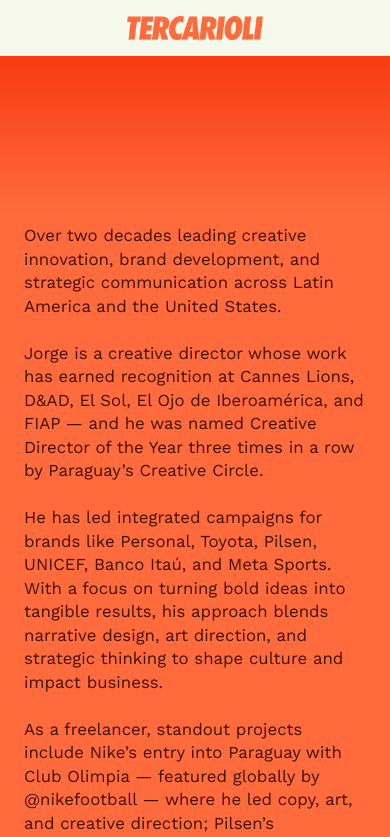
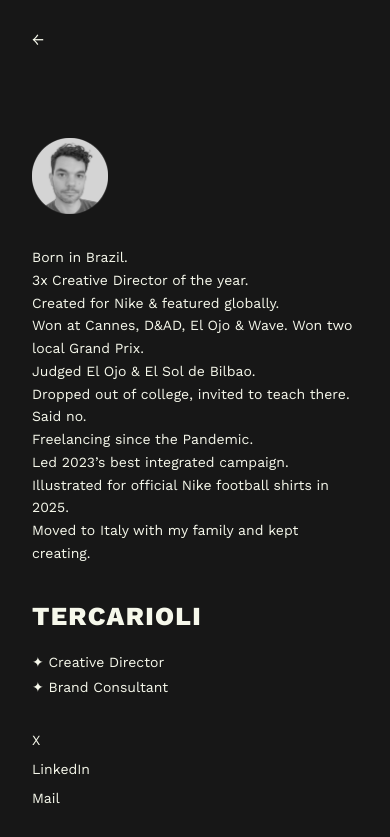
Before and after one commit to Tercarioli/Tercarioli.com, a website: page about.html in a window 390 px wide. Shown: the top 837 px of the page. Drawn offline with nearby package versions, Linux system fonts and the light colour scheme.

Commit message:
Update about.html

```diff
--- a/about.html
+++ b/about.html
@@ -1,96 +1,94 @@
 <!DOCTYPE html>
-<html lang="en">
+<html lang="es">
 <head>
-    <meta charset="UTF-8" />
-    <meta name="viewport" content="width=device-width, initial-scale=1.0" />
-    <title>About – Jorge Tercarioli</title>
+  <meta charset="utf-8" />
+  <meta name="viewport" content="width=device-width, initial-scale=1" />
+  <title>About — Tercarioli</title>
+  <link rel="canonical" href="https://tercarioli.com/about.html" />
+  <!-- Favicon & Icons -->
+  <link href="/assets/favicon-32x32.png" rel="icon" sizes="32x32" type="image/png"/>
+  <link href="/assets/favicon-16x16.png" rel="icon" sizes="16x16" type="image/png"/>
+  <link href="/assets/apple-touch-icon.png" rel="apple-touch-icon" sizes="180x180"/>
+  <link href="/manifest.json" rel="manifest"/>
+  <meta content="#171717" name="theme-color"/>
   <script src="https://cdn.tailwindcss.com"></script>
-    <script>
-      tailwind.config = {
-        theme: {
-          extend: {},
-        }
-      }
-    </script>
-    <link href="https://fonts.googleapis.com/css2?family=Work+Sans:wght@400;600;800&display=swap" rel="stylesheet" />
+  <link href="https://fonts.googleapis.com/css2?family=Work+Sans:wght@400;700;800&display=swap" rel="stylesheet">
   <style>
-      body {
-        margin: 0;
-        background-color: #FF6B3D;
-        font-family: 'Work Sans', sans-serif;
-      }
+    :root { --bg:#171717; --fg:#F6F8EB; }
+    html,body{ background:var(--bg); color:var(--fg); }
+    body{ font-family:"Work Sans",system-ui,-apple-system,Segoe UI,Roboto,Ubuntu,"Helvetica Neue",Arial; }
+    .gallery-box{ aspect-ratio:16/10; } /* por consistencia con las internas */
+    a{ color:var(--fg); }
   </style>
 </head>
-  <body class="relative bg-[#FF6B3D] text-[#3e1104] font-['Work_Sans']">
+<body class="antialiased">
 
-  <!-- NAVBAR -->
-  <nav class="fixed top-0 w-full z-50 bg-[#F6F8EB] text-[#FF6F3D] py-4">
-    <div class="container mx-auto text-center">
-      <a href="/">
-        <img src="assets/logotercarioli.png" alt="Tercarioli logo" class="h-6 mx-auto" />
-      </a>
-    </div>
+  <!-- OUTER -->
+  <div class="px-[32px]">
+
+    <!-- NAVBAR (solo flecha al home) -->
+    <nav class="pt-[32px] pb-[90px] flex items-center justify-between w-full">
+      <a href="index.html" aria-label="Back to Home"
+         class="text-[16px] leading-none hover:opacity-80 transition">←</a>
+      <!-- vacío a la derecha para conservar layout -->
+      <span></span>
     </nav>
 
-  <!-- GRADIENT OVERLAY -->
-  <div class="fixed top-0 left-0 w-full h-[14rem] z-30 pointer-events-none"
-    style="background: linear-gradient(to bottom, rgba(246, 41, 0, 1) 0%, rgba(255, 107, 61, 0.0) 95%)">
+    <!-- GRID 4 columnas -->
+    <section class="max-w-[112rem] mx-auto grid grid-cols-1 md:grid-cols-4 gap-4 md:gap-[18px]">
+      <!-- Columna 1: Foto + bio + bloque de links -->
+      <div class="md:col-span-1 space-y-8">
+        <!-- Foto (PNG con transparencia, sin máscara) -->
+        <div class="w-[76px] h-[76px]">
+          <img src="assets/tercaphoto.png" alt="Jorge Tercarioli" class="w-[76px] h-[76px] object-contain" />
         </div>
 
-    <!-- TARJETA FLOTANTE -->
-<div id="about-card" class="absolute top-[22rem] left-0 w-full z-20 pointer-events-none">
-  <div class="max-w-[62.5rem] mx-auto relative hidden md:block">
-    <div class="absolute right-0 w-[240px] h-[330px] shadow-[10px_10px_9px_rgba(246,41,0,0.6)] rotate-[4deg] hover:scale-110 transition-transform duration-300">
-      <img src="assets/cards/card-tercarioli.jpg" alt="Jorge Tercarioli" class="w-full h-full object-cover" />
+        <!-- Bio -->
+        <p class="max-w-[22rem] text-[14px] leading-relaxed">
+          Born in Brazil.<br/>
+          3x Creative Director of the year.<br/>
+          Created for Nike & featured globally.<br/>
+          Won at Cannes, D&amp;AD, El Ojo &amp; Wave. Won two local Grand Prix.<br/>
+          Judged El Ojo &amp; El Sol de Bilbao.<br/>
+          Dropped out of college, invited to teach there. Said no.<br/>
+          Freelancing since the Pandemic.<br/>
+          Led 2023’s best integrated campaign. Illustrated for official Nike football shirts in 2025.<br/>
+          Moved to Italy with my family and kept creating.
+        </p>
+
+        <!-- Bloque marca + roles + links (alineado a la izquierda) -->
+        <div class="space-y-4">
+          <h2 class="text-[26px] md:text-[28px] font-extrabold tracking-wider">TERCARIOLI</h2>
+          <div class="space-y-1 text-[14px]">
+            <div>✦ Creative Director</div>
+            <div>✦ Brand Consultant</div>
           </div>
+
+          <ul class="space-y-2 pt-4 text-[14px]">
+            <li>
+              <a href="https://x.com/jordanter" target="_blank" rel="noopener noreferrer"
+                 class="no-underline hover:underline underline-offset-2">X</a>
+            </li>
+            <li>
+              <a href="https://www.linkedin.com/in/tercarioli/" target="_blank" rel="noopener noreferrer"
+                 class="no-underline hover:underline underline-offset-2">LinkedIn</a>
+            </li>
+            <li>
+              <a href="mailto:jorge@gmail.com"
+                 class="no-underline hover:underline underline-offset-2">Mail</a>
+            </li>
+          </ul>
         </div>
       </div>
 
-
-  <!-- TEXTO ABOUT -->
-  <main class="relative z-10 pt-[14rem] pb-16 px-6">
-    <div class="max-w-[62.5rem] mx-auto">
-      <div class="w-full md:w-[70%] text-left text-[1.05rem] sm:text-[1.3rem] md:text-[1.7rem] leading-[1.4]">
-        Over two decades leading creative innovation, brand development, and strategic communication across Latin America and the United States.<br><br>
-        Jorge is a creative director whose work has earned recognition at Cannes Lions, D&AD, El Sol, El Ojo de Iberoamérica, and FIAP — and he was named Creative Director of the Year three times in a row by Paraguay’s Creative Circle.<br><br>
-        He has led integrated campaigns for brands like Personal, Toyota, Pilsen, UNICEF, Banco Itaú, and Meta Sports. With a focus on turning bold ideas into tangible results, his approach blends narrative design, art direction, and strategic thinking to shape culture and impact business.<br><br>
-        As a freelancer, standout projects include Nike’s entry into Paraguay with Club Olimpia — featured globally by @nikefootball — where he led copy, art, and creative direction; Pilsen’s anniversary campaign, where he crafted both concept and TV script; and the full brand launch of Santo Tomás.<br><br>
-        He has served on international juries, taught at creative schools, and now advises companies from Italy — helping brands evolve, tell better stories, and navigate the digital landscape.
-      </div>
-    </div>
-  </main>
-
-    <!-- SECCIÓN DE BOTONES -->
-<section class="mt-16 mb-20">
-  <div class="max-w-[62.5rem] mx-auto">
-    <div class="flex gap-4">
-      <!-- Botón principal (igual que el index) -->
-      <a href="/services" class="w-fit px-6 py-3 bg-[#F6F8EB] text-[#FF6F3D] font-semibold text-lg transition-all duration-300 hover:scale-110 hover:shadow-[10px_10px_9px_rgba(246,41,0,0.6)]">
-        Let’s Work
-      </a>
-
-      <!-- Botón secundario 1 (como 'About') -->
-      <a href="mailto:jorge@tercarioli.com" class="w-fit px-6 py-3 bg-[#FF6B3D] text-[#F6F8EB] font-semibold text-lg transition-all duration-300 hover:scale-110">
-        Contact
-      </a>
-
-      <!-- Botón secundario 2 -->
-      <a href="/" class="w-fit px-6 py-3 bg-[#FF6B3D] text-[#F6F8EB] font-semibold text-lg transition-all duration-300 hover:scale-110">
-        Back
-      </a>
-    </div>
-  </div>
+      <!-- Columnas 2–4 vacías para mantener la grilla -->
+      <div></div><div></div><div></div>
     </section>
 
-    <script>
-  const aboutCard = document.getElementById("about-card");
+    <!-- (Sin footer para esta página, como pediste) -->
 
-  window.addEventListener("scroll", () => {
-    const offset = window.scrollY;
-    if (aboutCard) {
-      aboutCard.style.transform = `translateY(${offset * 0.2}px)`; // más bajo = más sutil
-    }
-  });
-</script>
+  </div>
+  <!-- /OUTER -->
+
 </body>
 </html>
```
Lines whose indentation alone changed are shown as unchanged.
